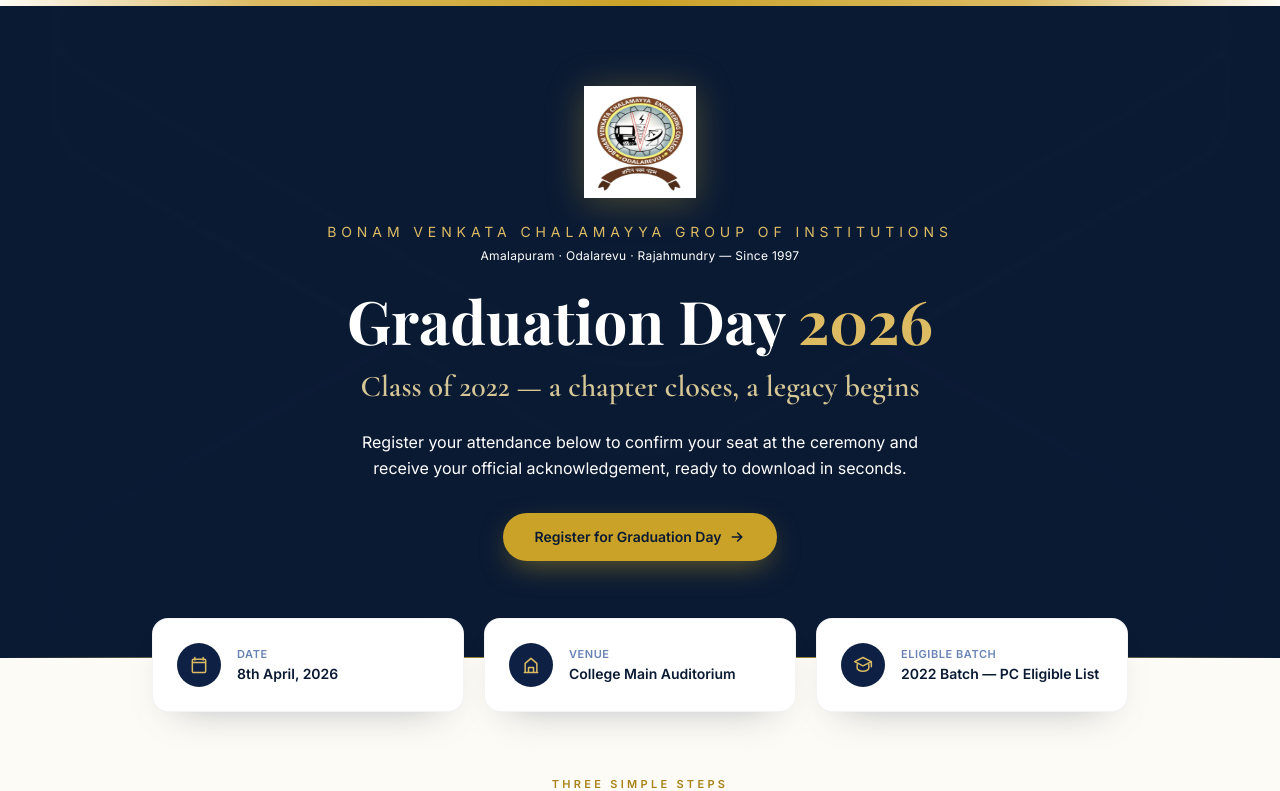
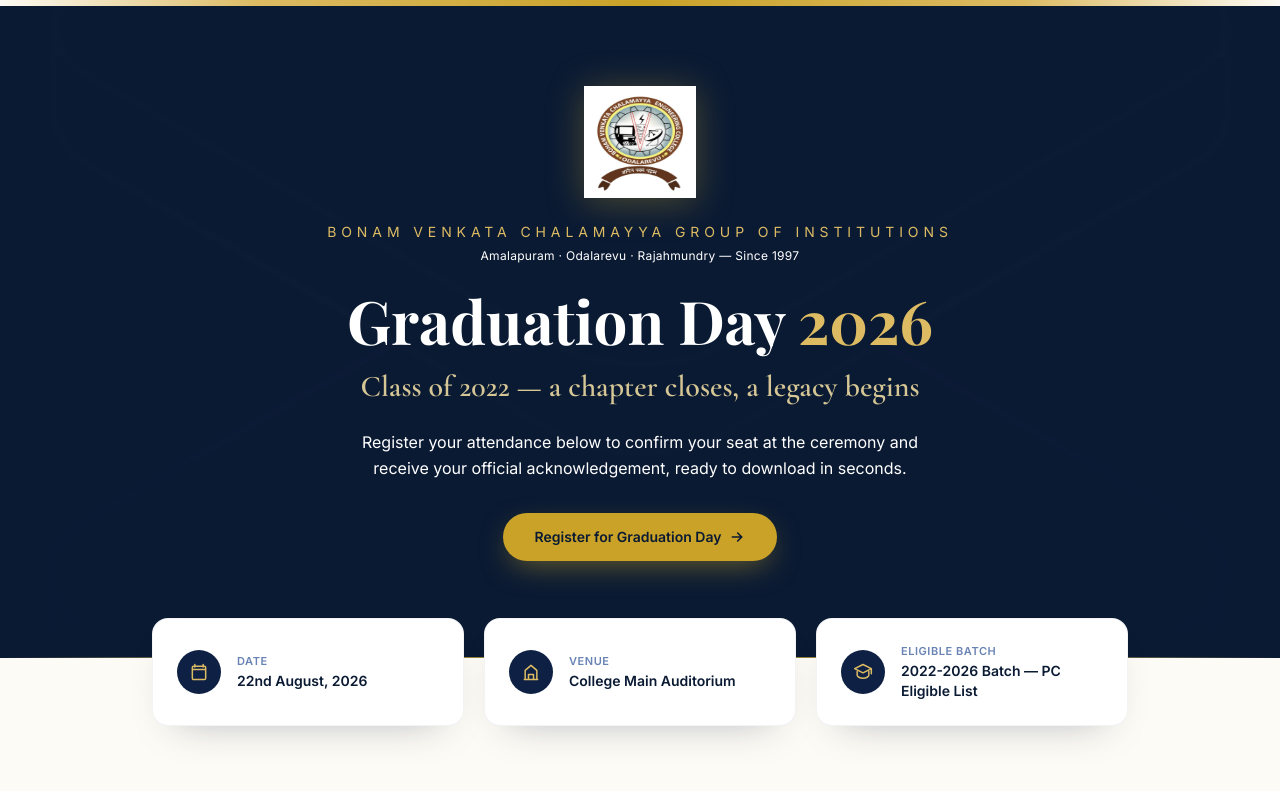
Before and after one commit to kumar1250/graduation-day-frontend, a React (Vite) app: page / in a window 1280 px wide. Shown: the top 791 px of the page. Built offline with nearby package versions, Linux system fonts and the light colour scheme; a web font is replaced by a local one.

Commit message:
frontend

```diff
--- a/src/components/Acknowledgement.jsx
+++ b/src/components/Acknowledgement.jsx
@@ -64,7 +64,7 @@ const Acknowledgement = forwardRef(function Acknowledgement({ student }, ref) {
           {/* Title */}
           <div className="text-center mt-7">
             <p className="text-[10px] font-semibold uppercase tracking-[0.3em] text-brass-600">
-              Graduation Day 2026 &middot; 8th April
+              Graduation Day 2026 &middot; 22nd August 2026
             </p>
             <h2 className="font-display text-2xl font-bold text-ink-950 mt-1.5">
               Registration Acknowledgement
@@ -176,7 +176,7 @@ const Acknowledgement = forwardRef(function Acknowledgement({ student }, ref) {
                 Congratulations, and welcome to the alumni family.
               </p>
               <p className="text-[11px] text-ink-900/45 mt-1">
-                Graduation Day Office &middot; BVCE Group of Institutions
+                Graduation Day Office &middot; BVCE College &middot; Amalapuram &middot; Odalarevu
               </p>
             </div>
             <div className="text-center shrink-0">
--- a/src/pages/Home.jsx
+++ b/src/pages/Home.jsx
@@ -7,7 +7,7 @@ import AcknowledgementSection from "../components/AcknowledgementSection";
 const DETAILS = [
   {
     label: "Date",
-    value: "8th April, 2026",
+    value: "22nd August, 2026",
     icon: (
       <path d="M7 3v3M17 3v3M4 9h16M5.5 5h13A1.5 1.5 0 0 1 20 6.5v13A1.5 1.5 0 0 1 18.5 21h-13A1.5 1.5 0 0 1 4 19.5v-13A1.5 1.5 0 0 1 5.5 5Z" />
     ),
@@ -21,7 +21,7 @@ const DETAILS = [
   },
   {
     label: "Eligible Batch",
-    value: "2022 Batch — PC Eligible List",
+    value: "2022-2026 Batch — PC Eligible List",
     icon: (
       <path d="M12 3 2 8l10 5 10-5-10-5Zm-7 8.5V16c0 1.5 3 3.5 7 3.5s7-2 7-3.5v-4.5M22 8v6" />
     ),
```
